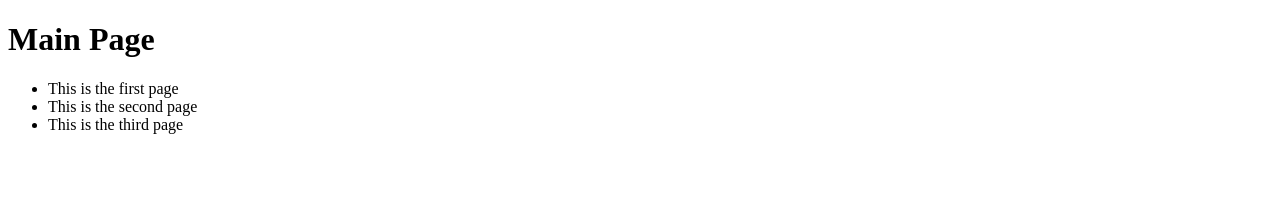
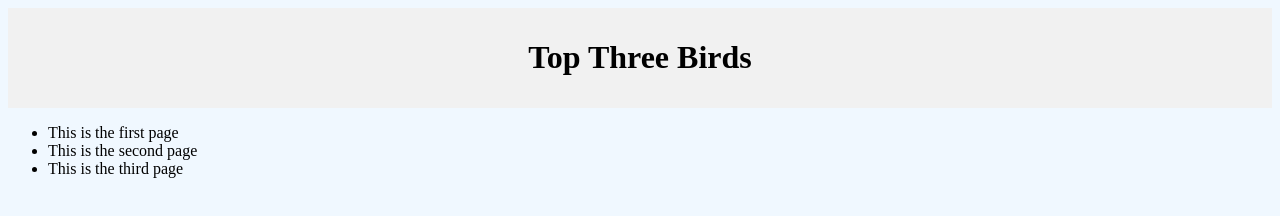
Before and after one commit to Cjimen47/CompetencyGrow, a plain HTML site: page index.html in a window 1280 px wide. Drawn offline with Linux system fonts and the light colour scheme.

Commit message:
Added some minor styling and future assets

```diff
--- a/index.html
+++ b/index.html
@@ -4,10 +4,13 @@
     <meta charset="UTF-8">
     <meta name="viewport" content="width=device-width, initial-scale=1.0">
     <title>Basic Page</title>
+    <link rel="stylesheet" href="styles.css">
 </head>
 <body>
     <div class="container">
-        <h1>Main Page</h1>
+        <header>
+            <h1>Top Three Birds</h1>
+        </header>
 
         <ul>
             <li>This is the first page</li>
--- /dev/null
+++ b/styles.css
@@ -0,0 +1,9 @@
+body{
+    background-color: aliceblue;
+}
+
+header {
+    background-color: #f1f1f1;
+    padding: 10px;
+    text-align: center;
+  }
```
Also changed, not shown: Assets/Lovebird.jpg (added), Assets/kiwi.jpg (added), 1 other file.
